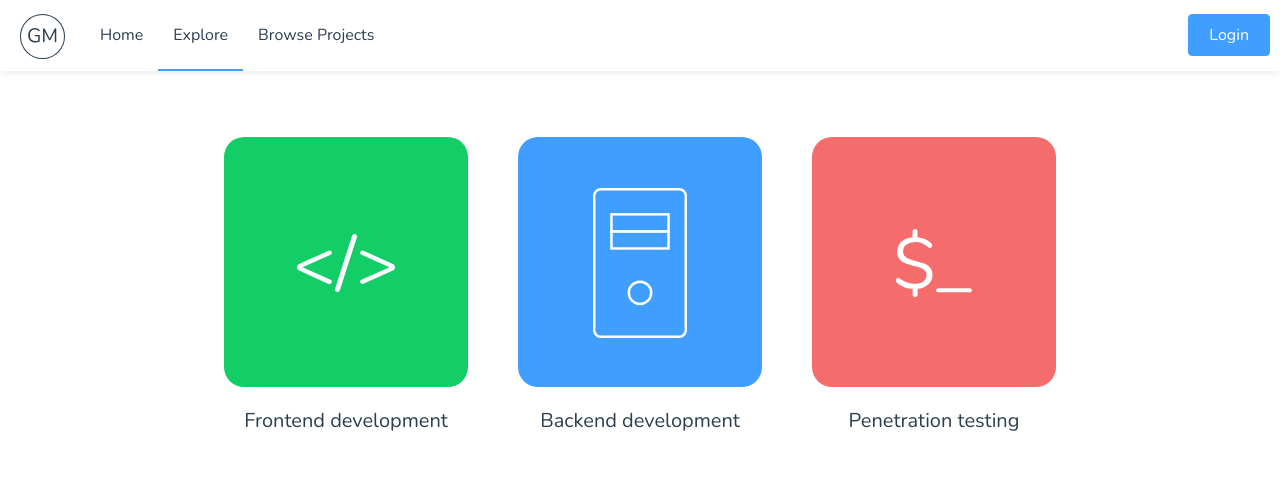
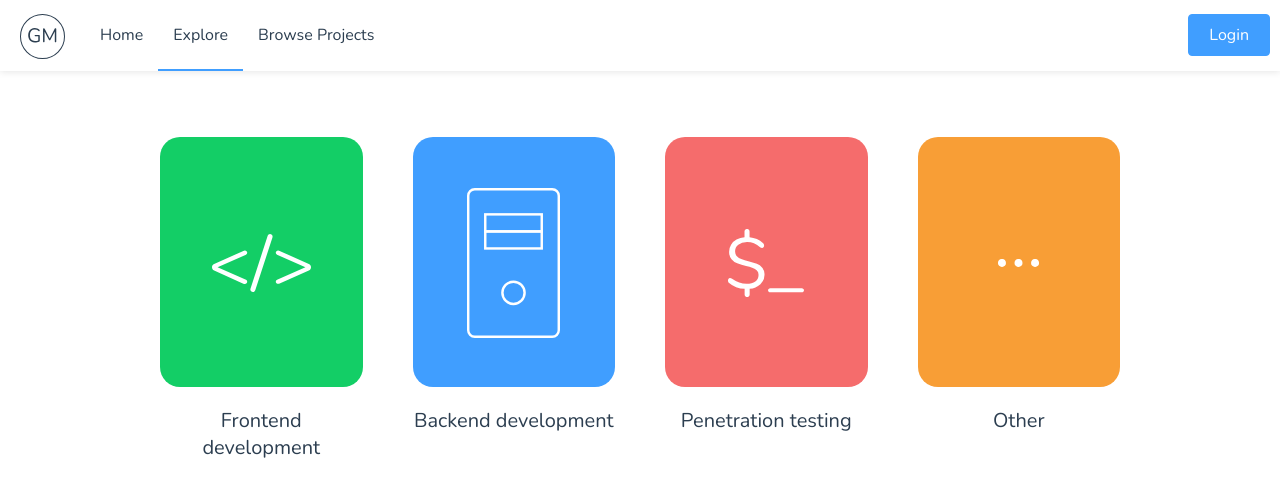
Before and after one commit to zachleong/12project, a Vue app: page /explore in a window 1280 px wide. Shown: the top 496 px of the page. Built offline with nearby package versions, Linux system fonts and the light colour scheme; no server answers.

Commit message:
Added "other" category to explore

```diff
--- a/src/views/Explore.vue
+++ b/src/views/Explore.vue
@@ -6,12 +6,13 @@
     <div class="grid-item backend" @click="goToCat('/projects', 'Backend')">
       <img src="../assets/backend.svg" alt="Backend" class="img-art" />
     </div>
-    <div
-      class="grid-item pentest"
-      @click="goToCat('/projects', 'Penetration testing')"
-    >
+    <div class="grid-item pentest" @click="goToCat('/projects', 'Pen testing')">
       <img src="../assets/pentest.svg" alt="Pentest" class="img-art" />
     </div>
+    <div class="grid-item other" @click="goToCat('/projects', 'Other')">
+      <img src="../assets/other.svg" alt="Other" class="img-art" />
+    </div>
+
     <div>
       <p class="title">Frontend development</p>
     </div>
@@ -20,6 +21,9 @@
     </div>
     <div>
       <p class="title">Penetration testing</p>
+    </div>
+    <div>
+      <p class="title">Other</p>
     </div>
   </div>
 </template>
@@ -39,6 +43,9 @@ export default {
 };
 </script>
 <style lang="scss" scoped>
+.other {
+  background-color: #f89e36;
+}
 .frontend {
   background-color: #13ce66;
 }
@@ -58,10 +65,10 @@ export default {
 .grid-container {
   margin-top: 60px;
   display: inline-grid;
-  grid-template-columns: 1fr 1fr 1fr;
+  grid-template-columns: 1fr 1fr 1fr 1fr;
   grid-auto-rows: 250px;
   grid-column-gap: 50px;
-  width: 65%;
+  width: 75%;
 }
 .grid-item {
   //   padding: 75px;
--- a/src/views/Home.vue
+++ b/src/views/Home.vue
@@ -91,7 +91,6 @@ export default {
 </script>
 <style lang="scss" scoped>
 .other {
-  //   background-color: #f1a533;
   background-color: #f89e36;
 }
 .frontend {
```
